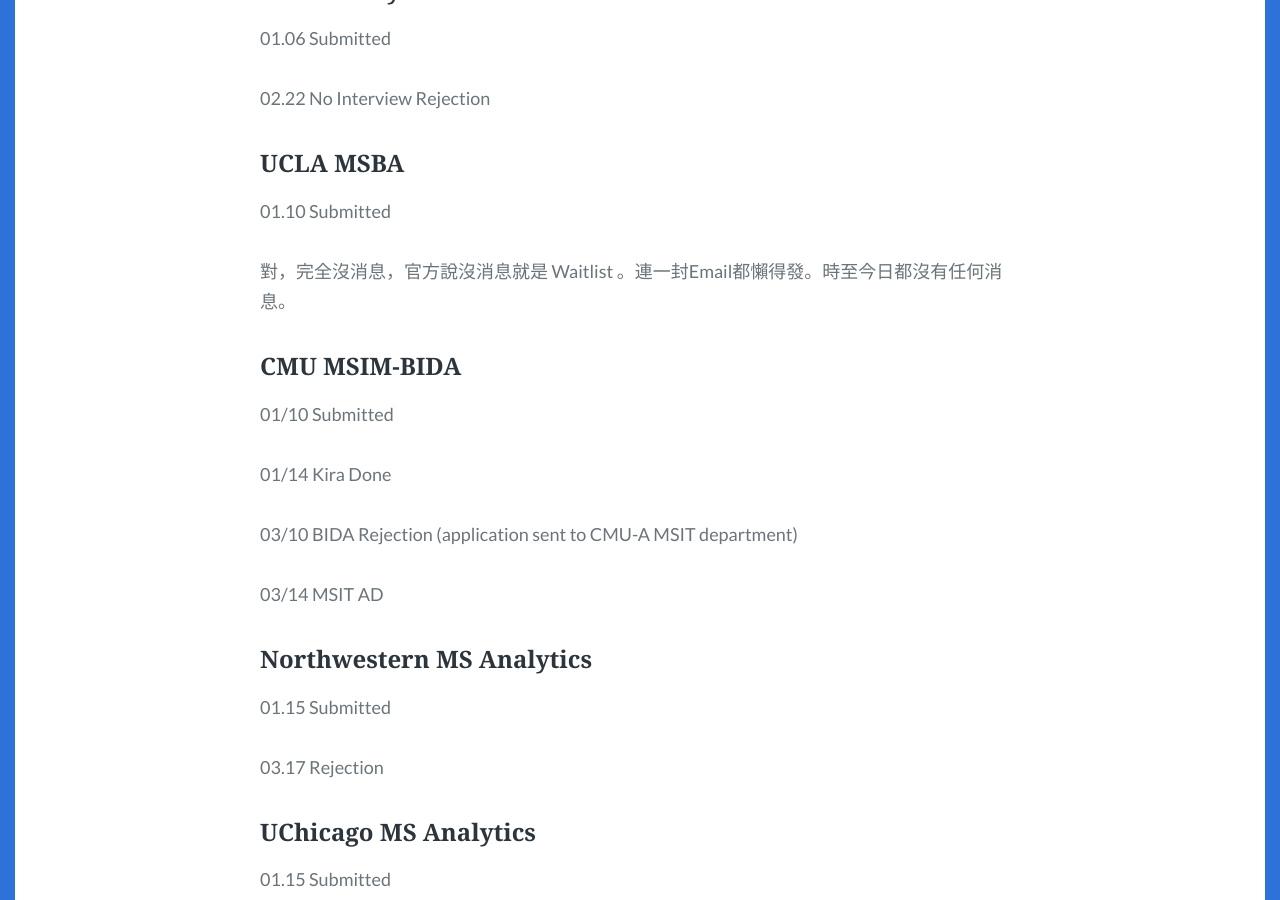
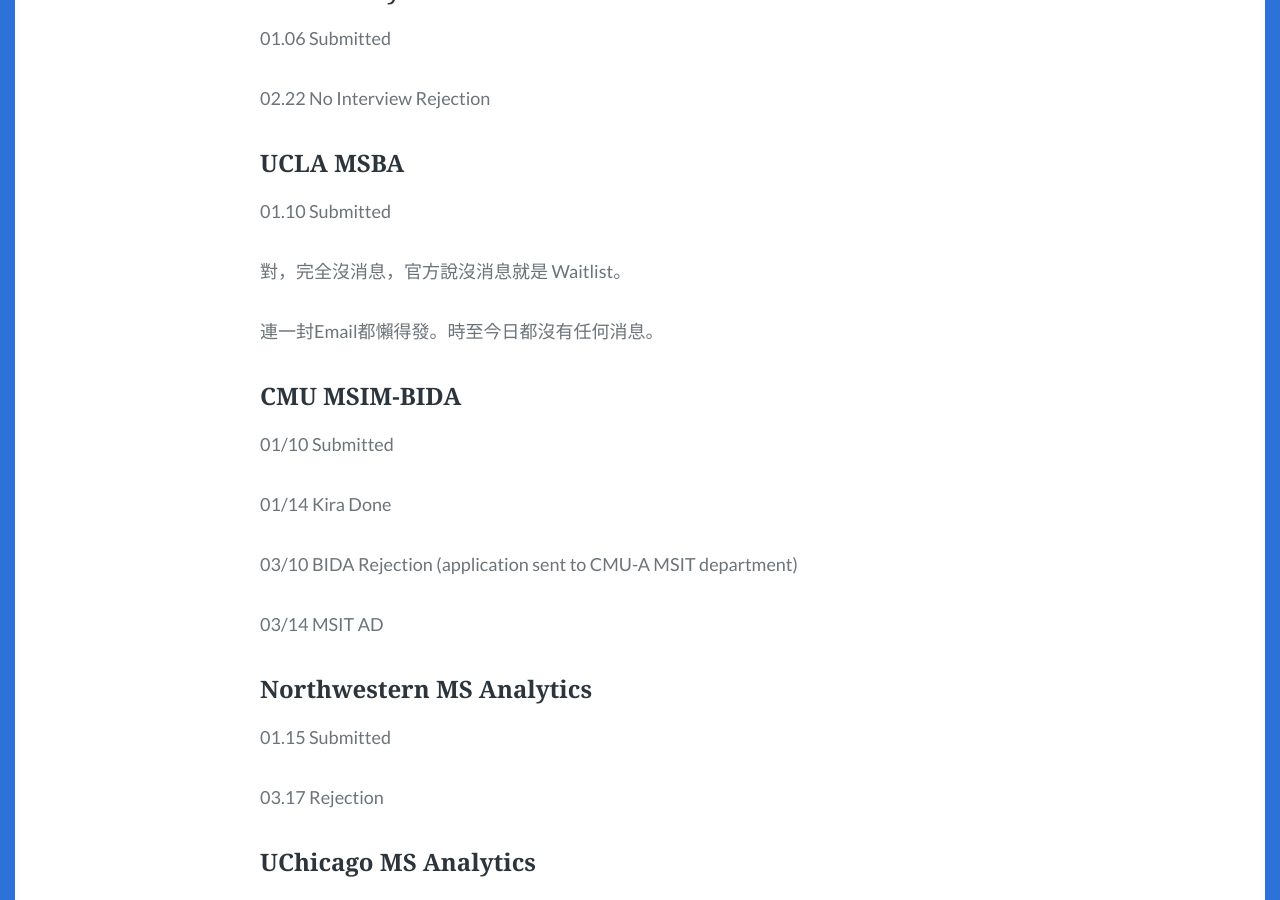
Before and after one commit to patrickytc/Blog, a Jekyll site: the page built from _posts/2020-04-26-美國碩士申請結果總結.md, in a window 1280 px wide and 900 px high, scrolled down 6889 px. Built offline with Jekyll 4.4.1, drawn with Linux system fonts in a browser that asks for light colours; some web fonts are replaced; comment, search, counter and statistics services are not loaded; some of the changed text lies outside the part shown.

Commit message:
Update 2020-04-26-美國碩士申請結果總結.md

```diff
--- a/_posts/2020-04-26-美國碩士申請結果總結.md
+++ b/_posts/2020-04-26-美國碩士申請結果總結.md
@@ -160,6 +160,7 @@ GMAT
 12.19 Interview w/ Prof. Nicholas Ross
 
 12.21 Official offer
+
 ### GaTech MS Analytics
 12.29 Submitted
 
@@ -179,7 +180,10 @@ GMAT
 ### UCLA MSBA
 01.10 Submitted
 
-對，完全沒消息，官方說沒消息就是 Waitlist 。連一封Email都懶得發。時至今日都沒有任何消息。
+對，完全沒消息，官方說沒消息就是 Waitlist。
+
+連一封Email都懶得發。時至今日都沒有任何消息。
+
 ### CMU MSIM-BIDA
 01/10 Submitted
 
@@ -188,10 +192,12 @@ GMAT
 03/10 BIDA Rejection (application sent to CMU-A MSIT department)
 
 03/14 MSIT AD
+
 ### Northwestern MS Analytics
 01.15 Submitted
 
 03.17 Rejection
+
 ### UChicago MS Analytics
 01.15 Submitted
 
@@ -236,7 +242,8 @@ GMAT
 以過來人的身份我會建議除非是純 MBA 的申請者，否則現在絕大多數的科系都已經對 GRE 和 GMAT 沒有明顯的偏好，這時候考 GRE 會讓你在選校上有更多的彈性，當時鐵齒不想背單字考了 GMAT 的我因此少了很多可能更適合申請當下狀況的我的選擇。以 MSBA為例，這類科系雖然在隸屬在商科下方，然而學系對兩個考試並無特別偏好，而考 GRE 可以讓你在選校時有更多元的科系選擇如 Stats、Data Science、Information Management、Management Science & Engineering 等。
 
 GRE 和 GMAT 的考試方式也不相同，我認為下面這個影片蠻清楚的解釋了 GRE 和 GMAT 的簡單差異
-[GRE vs GMAT - Which is Right for You? - YouTube](https://www.youtube.com/watch?v=ZtmhcvTA-8w)
+<iframe src="https://www.youtube.com/watch?v=ZtmhcvTA-8w" width="500" height="281" frameborder="0" webkitallowfullscreen mozallowfullscreen allowfullscreen></iframe>
+
 也因為 GRE 的通用性高，網路上其實有不少從 GMAT 轉考 GRE 的相關經驗分享，若是擔心自己無法面對 GMAT 邏輯考試的朋友可以先利用「GMAT 轉考 GRE」這組關鍵字稍微分析一下網友是如何分享自己在兩個考試間的感受，再試著利用自己過往的學習體驗來選擇一個最適合自己的考試。
 
 記住：**考得出高分的考試就是最適合自己的考試！** 如果你不想背、不擅長單字，也不想讀工程學院的課，那就不要強迫自己考 GRE 啦！
```
